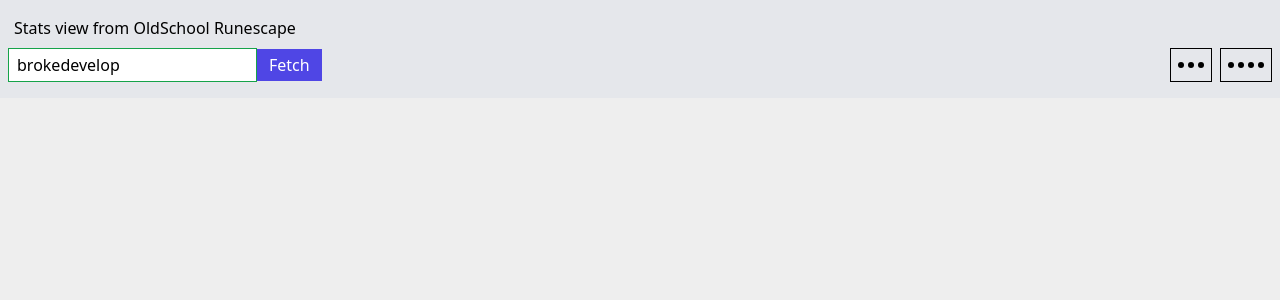
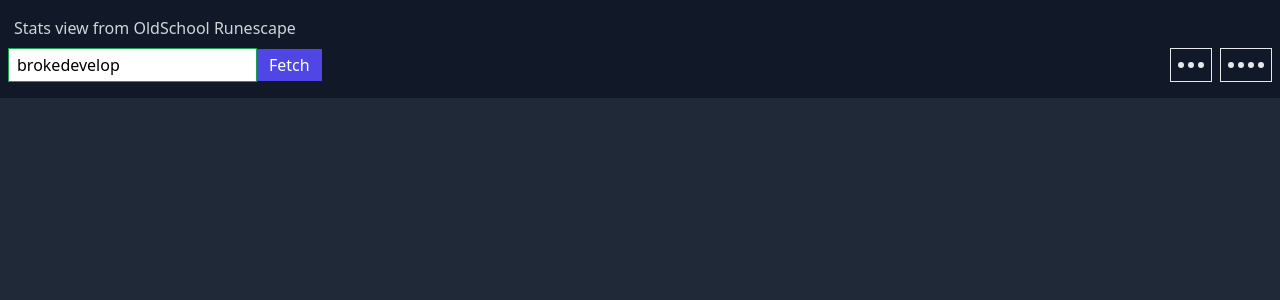
Before and after one commit to Hasemann/osrs-app, a Symfony app: template templates/base.html.twig in a window 1280 px wide. Shown: the top 300 px of the page. Run offline with Twig, Linux system fonts and the light colour scheme; the template is opened without the code that fills it, so the values that code supplies are empty; style sheets or scripts are compiled from the project's sources; some libraries are stand-ins or nearby versions.

Commit message:
Adding temp dark mode

```diff
--- a/assets/vue/App.vue
+++ b/assets/vue/App.vue
@@ -1,6 +1,6 @@
 <template>
-    <div class="p-2 bg-gray-200 ">
-        <h1 class="p-2 pl-1.5">
+    <div class="p-2 bg-gray-900">
+        <h1 class="p-2 text-gray-300 pl-1.5">
             Stats view from OldSchool Runescape
         </h1>
         <div class="flex flex-row justify-between">
@@ -24,26 +24,26 @@
 
             <template v-for="(stats, index) in statsData" :key="index">
                 <div
-                    class="flex p-3 sm:p-5 gap-2 bg-white flex-col items-center border border-indigo-500/50 justify-center">
-                    <div class="uppercase text-2xl" v-text="index"></div>
-                    <div class="flex flex-row">
+                    class="flex p-3 sm:p-5 gap-2 bg-gray-800 flex-col text-gray-200 items-start justify-center">
+                    <div class="flex flex-row text-sm">
+                    <div class="uppercase mr-3 " v-text="index"></div>
                         <div v-text="stats.level"></div>
                         <template v-if="index !== 'overall'">
                             <div>/99</div>
                         </template>
                     </div>
-                    <div class="flex flex-row">
-                        <div>XP:</div>
-                        <div v-text="stats.xp"></div>
-                    </div>
+<!--                    <div class="flex flex-row">-->
+<!--                        <div>XP:</div>-->
+<!--                        <div v-text="stats.xp"></div>-->
+<!--                    </div>-->
                     <template v-if="index !== 'overall'">
                         <div class="flex flex-row text-xs italic">to next level(
                             <div v-text="stats.level + 1"></div>
                             )
                             <br/>
-                            <div v-text="stats.totalXpToNext - stats.xp"></div>
+                            <div class="ml-3" v-text="stats.totalXpToNext - stats.xp"></div>
                         </div>
-                        <progress :value="progressPercentage(stats)" max="100"></progress>
+                        <progress class="h-2 rounded bg-gray-200" :value="progressPercentage(stats)" max="100"></progress>
 
                     </template>
                 </div>
--- a/assets/vue/GridButtons.vue
+++ b/assets/vue/GridButtons.vue
@@ -1,18 +1,18 @@
 <template>
     <div class="flex gap-2 flex-row">
-        <button @click="$emit('updateGrid', 3)" class="btn group transition hover:bg-black border border-black ">
+        <button @click="$emit('updateGrid', 3)" class="btn group transition hover:bg-black border border-gray-200">
             <svg width="40" height="30" xmlns="http://www.w3.org/2000/svg">
-                <circle cx="10" cy="15" r="3" class="group-hover:fill-white transition fill-black"/>
-                <circle cx="20" cy="15" r="3" class="group-hover:fill-white transition  fill-black"/>
-                <circle cx="30" cy="15" r="3" class="group-hover:fill-white transition fill-black"/>
+                <circle cx="10" cy="15" r="3" class="group-hover:fill-white transition fill-gray-200"/>
+                <circle cx="20" cy="15" r="3" class="group-hover:fill-white transition  fill-gray-200"/>
+                <circle cx="30" cy="15" r="3" class="group-hover:fill-white transition fill-gray-200"/>
             </svg>
         </button>
-        <button @click="$emit('updateGrid', 4)" class="btn group transition hover:bg-black border border-black ">
+        <button @click="$emit('updateGrid', 4)" class="btn group transition hover:bg-black border border-gray-200 ">
             <svg width="50" height="30" xmlns="http://www.w3.org/2000/svg">
-                <circle cx="10" cy="15" r="3" class="group-hover:fill-white transition fill-black"/>
-                <circle cx="20" cy="15" r="3" class="group-hover:fill-white transition fill-black"/>
-                <circle cx="30" cy="15" r="3" class="group-hover:fill-white transition fill-black"/>
-                <circle cx="40" cy="15" r="3" class="group-hover:fill-white transition fill-black"/>
+                <circle cx="10" cy="15" r="3" class="group-hover:fill-white transition fill-gray-200"/>
+                <circle cx="20" cy="15" r="3" class="group-hover:fill-white transition fill-gray-200"/>
+                <circle cx="30" cy="15" r="3" class="group-hover:fill-white transition fill-gray-200"/>
+                <circle cx="40" cy="15" r="3" class="group-hover:fill-white transition fill-gray-200"/>
             </svg>
         </button>
     </div>
--- a/templates/base.html.twig
+++ b/templates/base.html.twig
@@ -11,7 +11,7 @@
 {% endblock %}
 
 
-<body class="">
+<body class="bg-gray-800">
 {% block body %}
     <div id="app">
 
```
